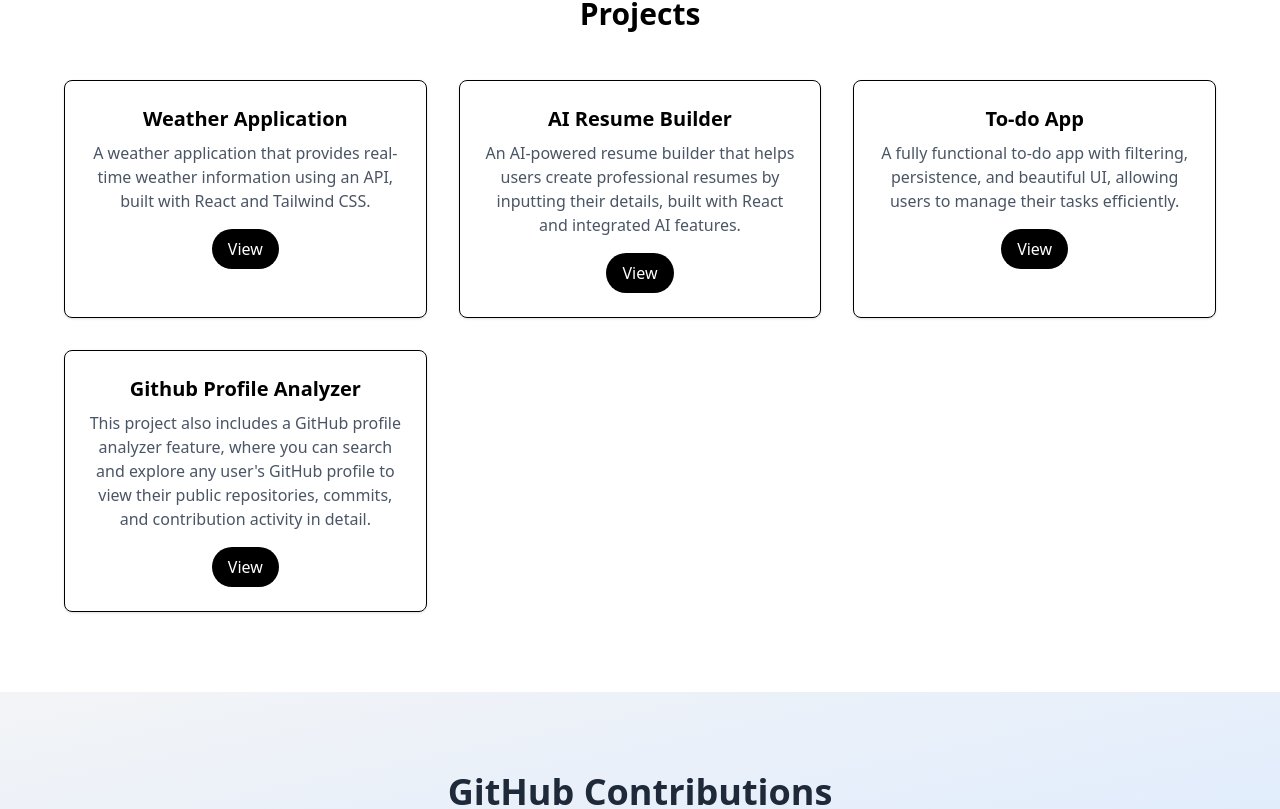
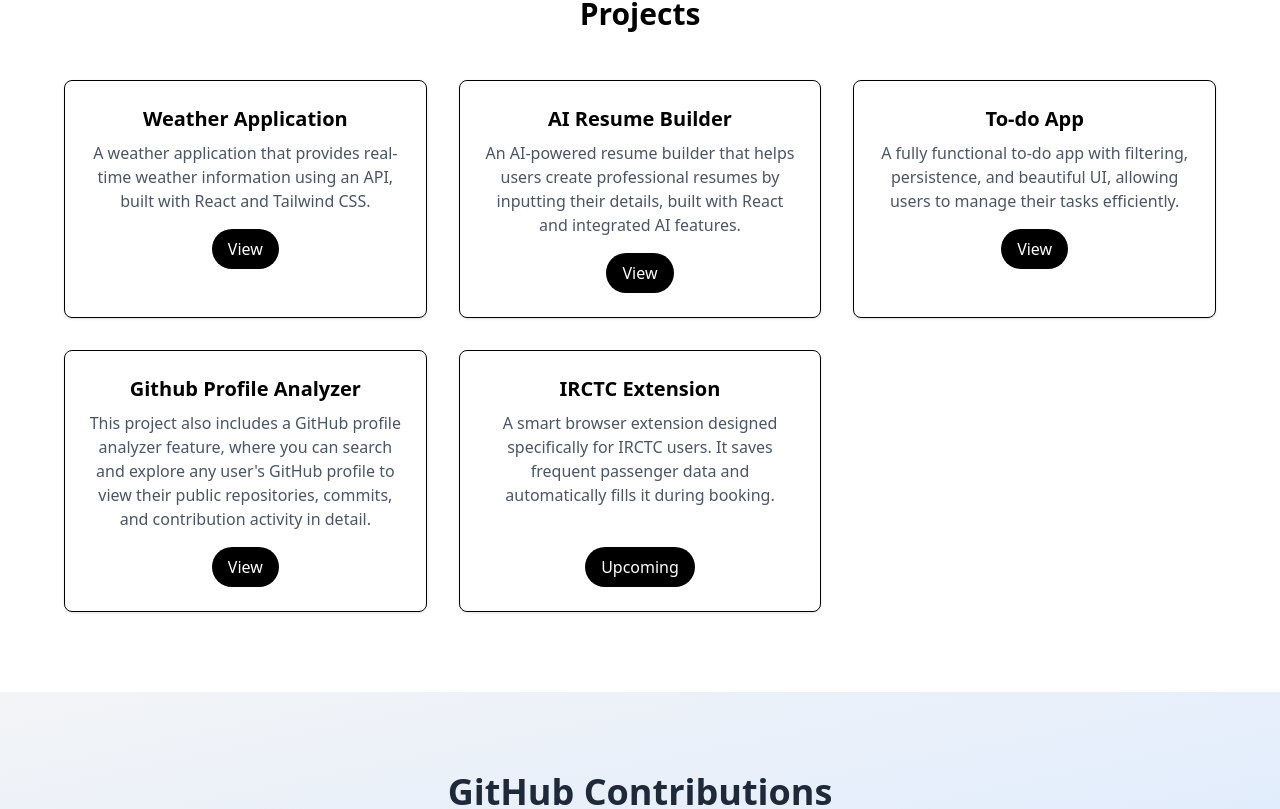
Before and after one commit to Prince-2028/My-websites, a React (Vite) app: page / in a window 1280 px wide. Shown: the part 528-1337 px from the top of the page. Built offline with nearby package versions, Linux system fonts and the light colour scheme.

Commit message:
Update the  upcomig Projects

```diff
--- a/src/components/Projects.jsx
+++ b/src/components/Projects.jsx
@@ -66,6 +66,19 @@ const Projects = () => {
             View
           </a>
         </div>
+        <div className="border p-6 rounded-lg shadow hover:shadow-lg transition">
+          <h3 className="text-xl font-semibold mb-2">IRCTC Extension</h3>
+          <p className="text-gray-600">
+            A smart browser extension designed specifically for IRCTC users. It
+            saves frequent passenger data and automatically fills it during
+            booking.
+            <br />
+            <br />
+          </p>
+          <div className="mt-4 inline-block bg-black text-white py-2 px-4 rounded-full hover:bg-gray-800 transition">
+            Upcoming
+          </div>
+        </div>
       </div>
     </section>
   );
```
